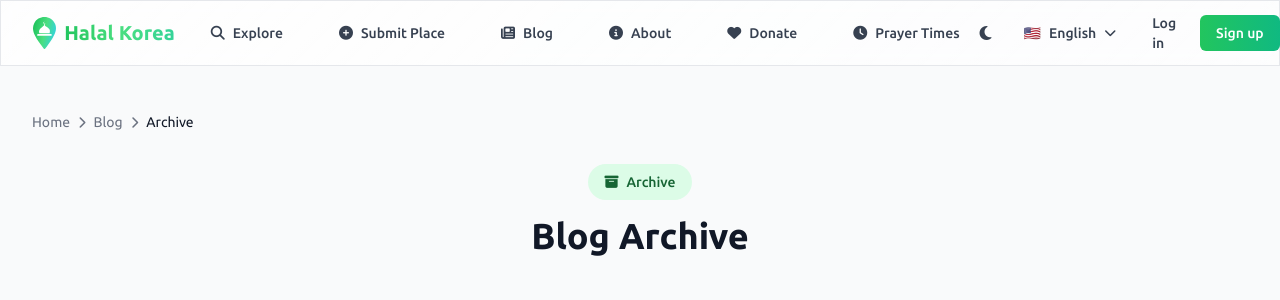
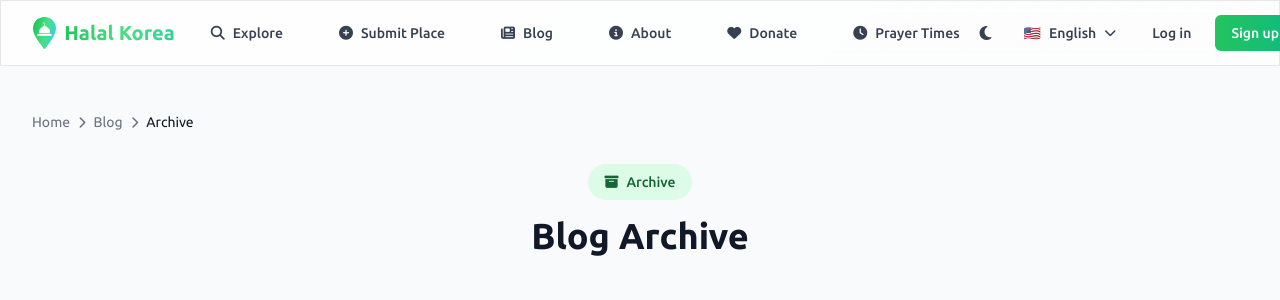
Before and after one commit to JavohirMX/halal-korea, a Django app: page /blog/archive/ in a window 1280 px wide. Shown: the top 300 px of the page. Run offline with Django 5.2, Linux system fonts and the light colour scheme; data that the repository does not hold is empty; some libraries are stand-ins or nearby versions.

Commit message:
fix: add whitespace-nowrap class to login link for better text handling

```diff
--- a/places/templates/places/base.html
+++ b/places/templates/places/base.html
@@ -593,7 +593,7 @@
                         {% else %}
                             <div class="flex items-center space-x-3">
                                 <a href="{% url 'users:login' %}"
-                                   class="text-gray-700 dark:text-gray-300 hover:text-primary-600 dark:hover:text-primary-400 px-3 py-2 text-sm font-medium">
+                                   class="text-gray-700 dark:text-gray-300 hover:text-primary-600 dark:hover:text-primary-400 px-3 py-2 text-sm font-medium whitespace-nowrap">
                                     {% translate "Log in" %}
                                 </a>
                                 <a href="{% url 'users:register' %}"
```
